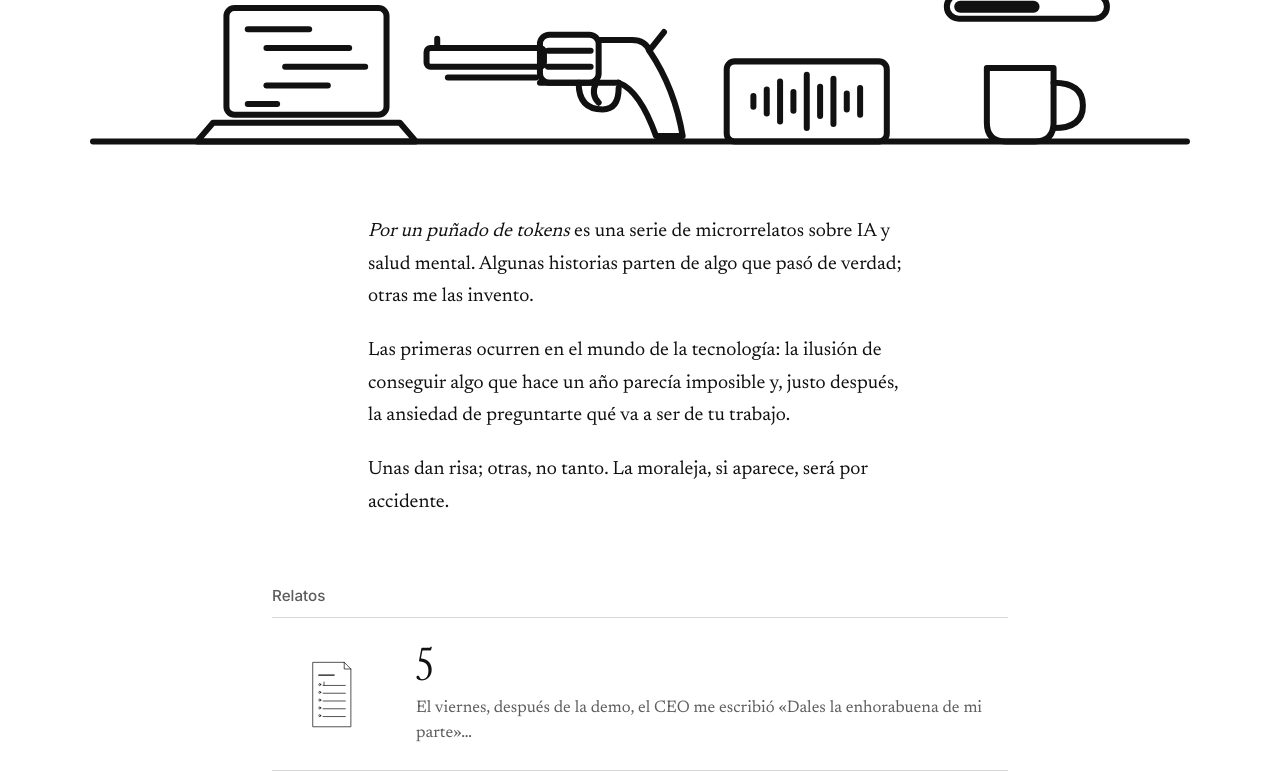
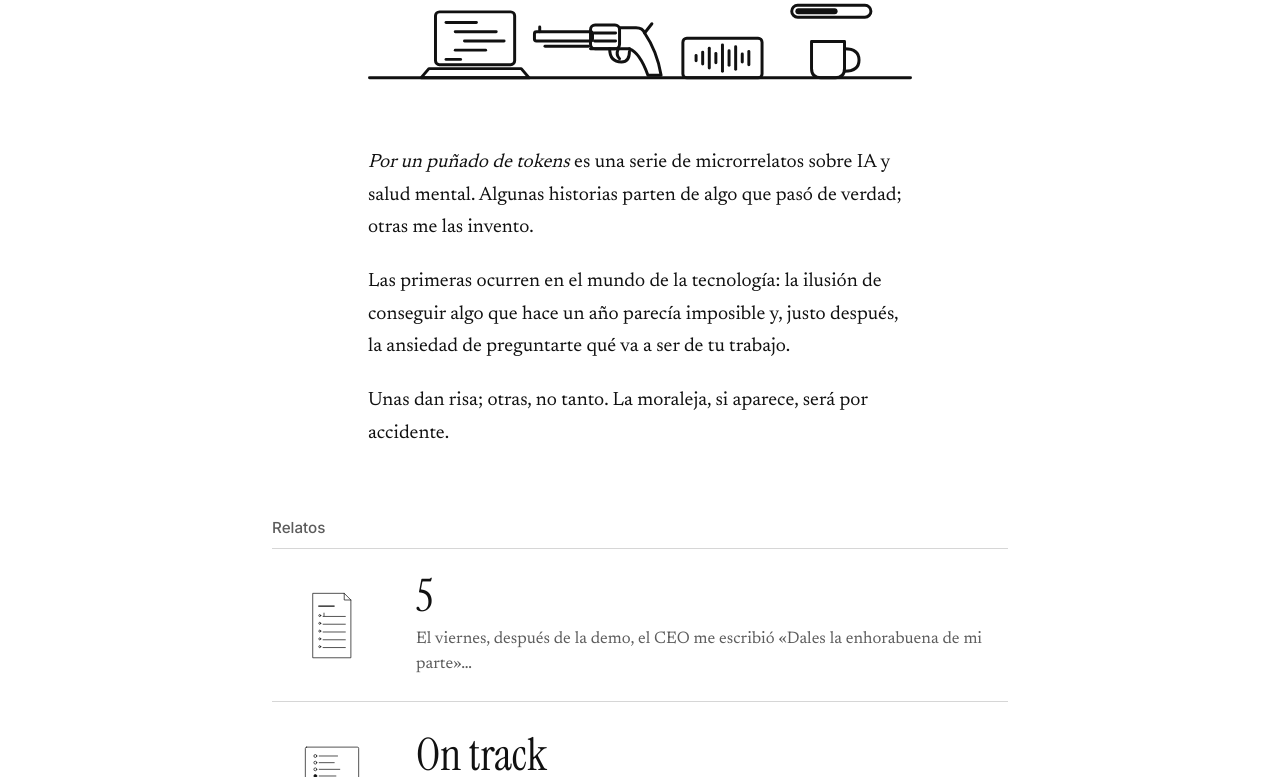
Before and after one commit to paulamascaros/por-un-punado-de-tokens, a plain HTML site: page index.html in a window 1280 px wide. Shown: the part 323-1100 px from the top of the page. Drawn offline with Linux system fonts and the light colour scheme.

Commit message:
Alinea el friso con el texto

```diff
--- a/estilo.css
+++ b/estilo.css
@@ -51,7 +51,7 @@ svg { display: block; max-width: 100%; height: auto; color: var(--tinta); }
   line-height: 0.95;
   letter-spacing: -0.01em;
 }
-.friso { width: min(100%, 1100px); margin: 1.5rem auto 0; }
+.friso { width: 100%; max-width: 34rem; margin: 2.5rem auto 0; }
 
 main { padding: 0 1.25rem; }
 .intro { max-width: 34rem; margin: 3rem auto 0; }
```
